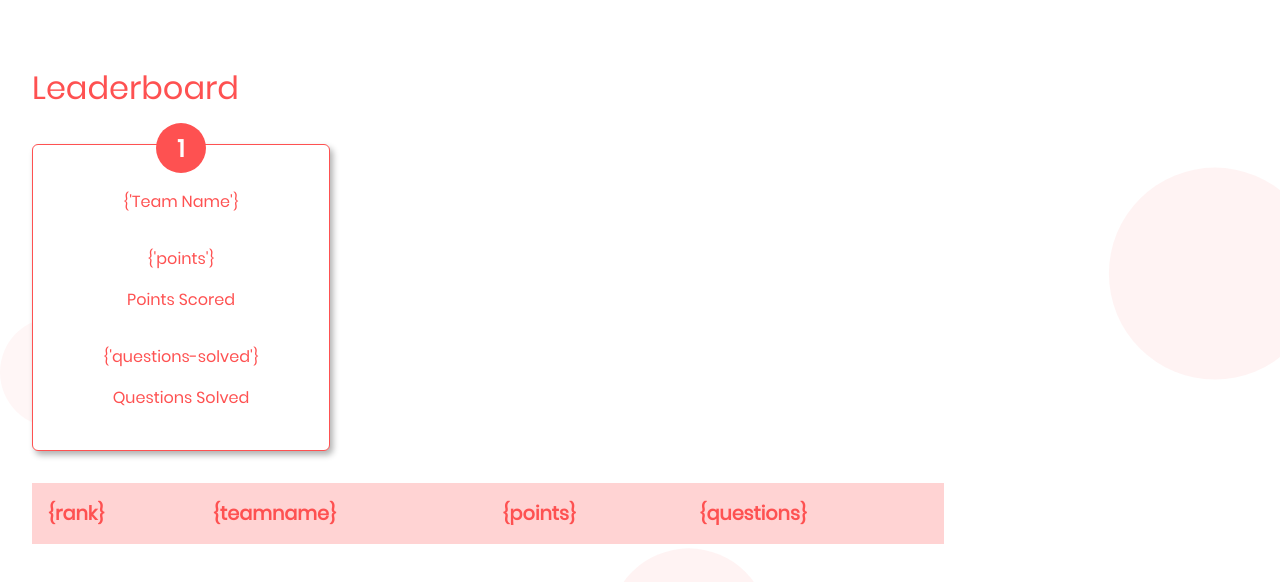
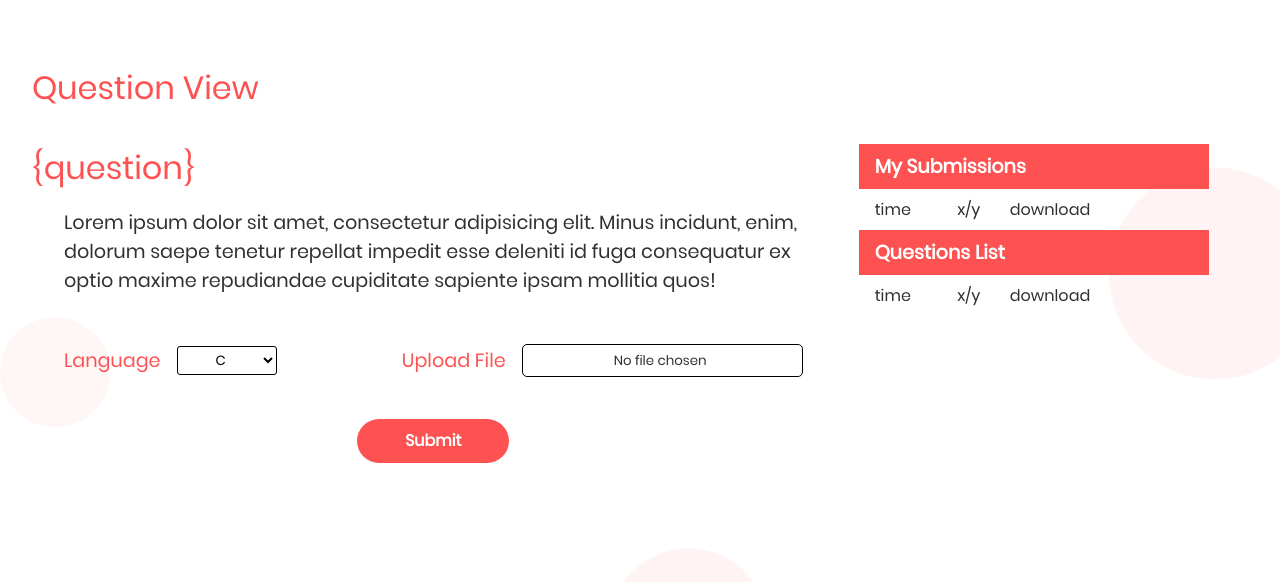
Before and after one commit to AdityaSrivast/codart, a React (Create React App) app: page / in a window 1280 px wide. Shown: the top 582 px of the page. Built offline with nearby package versions, Linux system fonts and the light colour scheme.

Commit message:
finalize UI

```diff
--- a/src/App.js
+++ b/src/App.js
@@ -2,7 +2,8 @@ import React, { Component } from 'react';
 import {BrowserRouter, Route, Switch} from 'react-router-dom';
 // import Landing from './components/landing/landing';
 // import Login from './components/login/login';
-import Leaderboard from './components/dashboard/leaderboard/leaderboard';
+import Questions from './components/dashboard/Question';
+// import Leaderboard from './components/dashboard/leaderboard/leaderboard';
 import './style.css';
 // import logo from './logo.svg';
 // import './App.css';
@@ -12,7 +13,7 @@ class App extends Component {
     return (
       <BrowserRouter>
         <Switch>
-          <Route path="/" component={Leaderboard} />
+          <Route path="/" component={Questions} />
         </Switch>
       </BrowserRouter>
     );
--- /dev/null
+++ b/src/components/dashboard/Question/index.js
@@ -0,0 +1,56 @@
+import React, {Component} from 'react';
+import {Grid, Button} from '@material-ui/core';
+import Submission from './submission';
+import QuestionList from './questionList';
+
+import './style.css';
+
+class Questions extends Component {
+
+    shouldComponentUpdate() {
+        console.log(this.refs);
+    }
+
+    render() {
+        return(
+            <div className="question-section">
+                <p className="heading">Question View</p>
+                <Grid container spacing={24}>
+                    <Grid item lg={8} xs={8}>
+                        <div>
+                            <p className="heading" style={{margin: '0', marginBottom:'1rem'}}>{"{question}"}</p>
+                            <div className="question-container">
+                                <div className="question">
+                                    Lorem ipsum dolor sit amet, consectetur adipisicing elit. Minus incidunt, enim, dolorum saepe tenetur repellat impedit
+                                    esse deleniti id fuga consequatur ex optio maxime repudiandae cupiditate sapiente ipsam mollitia quos!
+                                </div>
+                                <div className="question-form">
+                                    <div>
+                                        <p>Language</p>
+                                        <select>
+                                            <option value="c">C</option>
+                                            <option value="cpp">C++</option>
+                                            <option value="Python">Python</option>
+                                        </select>
+                                    </div>
+                                    <div>
+                                        <p>Upload File</p>
+                                        <input type="file" ref="file" id="file" />
+                                    </div>
+                                </div>
+                            </div>
+                            <br/>
+                            <Button className="submit-btn">Submit</Button>
+                        </div>
+                    </Grid>
+                    <Grid item lg={4} xs={4}>
+                        <Submission/>
+                        <QuestionList/>
+                    </Grid>
+                </Grid>
+            </div>
+        )
+    }
+}
+
+export default Questions;
--- /dev/null
+++ b/src/components/dashboard/Question/questionList.js
@@ -0,0 +1,22 @@
+import React, {Component} from 'react';
+
+class QuestionList extends Component {
+    render() {
+        return (
+            <div className="submission">
+                    {/* <tr> */}
+                    <p>Questions List</p>
+                    <table  cellspacing="0" cellpadding="0">
+                    {/* </tr> */}
+                    <tr>
+                        <td>time</td>
+                        <td>x/y</td>
+                        <td>download</td>
+                    </tr>
+                </table>
+            </div>
+        );
+    }
+}
+
+export default QuestionList;
--- /dev/null
+++ b/src/components/dashboard/Question/style.css
@@ -0,0 +1,100 @@
+.question-section {
+    padding: 2rem;
+}
+
+.heading {
+    color: #FE5151;
+    font-size: 2rem;
+}
+
+.question-container {
+    padding: 0 2rem;
+}
+
+.question {
+    font-size: 1.2rem;
+}
+
+.question-form {
+    display: flex;
+    justify-content: space-between;
+    margin-top: 2rem;
+}
+
+.question-form>div {
+    display: flex;
+    align-items: center;
+}
+
+.question-form>div>p {
+    margin-right: 1rem;
+}
+
+.question-form p {
+    color: #FE5151;
+    font-size: 1.2rem;
+}
+
+.question-form>div select {
+    background-color: #fff;
+    border: 1px solid #000;
+    padding: 3px 1rem;
+    border-radius: 3px;
+    text-align: center;
+}
+.question-form>div input::-webkit-file-upload-button {
+    visibility: hidden;
+    /* display: none; */
+}
+.question-form>div input::before {
+    content: '';
+    display: inline-block;
+    white-space: nowrap;
+    -webkit-box-sizing: border-box;
+  -moz-box-sizing: border-box;
+  box-sizing: border-box;
+}
+
+.question-form>div input {
+    background-color: #fff;
+    border: 1px solid #000;
+    padding: 5px 0;
+    cursor: pointer;
+    border-radius: 5px;
+    outline: none;
+}
+
+.question-form>div input:hover {
+    background-color: rgba(0,0,0,0.05);
+}
+
+.submit-btn {
+    background-color: #FE5151 !important;
+    color: #fff !important;
+    font-family: 'Poppins' ,sans-serif !important;
+    text-transform: none !important;
+    padding: .5rem 3rem !important;
+    border-radius: 50px !important;
+    font-size: 1rem !important;
+    font-weight: bold !important;
+    margin: 0 auto !important;
+    display: flex !important;
+}
+
+/* SUBMISSIONS */
+
+.submission {
+    width: 90%;
+}
+.submission p {
+    background-color: #FE5151;
+    color: #fff;
+    font-size: 1.2rem;
+    margin: 0;
+    padding: .5rem 1rem;
+    font-weight: bold;
+}
+.submission table {
+    width: 100%;
+    padding: .5rem 1rem;
+}
--- /dev/null
+++ b/src/components/dashboard/Question/submission.js
@@ -0,0 +1,22 @@
+import React, {Component} from 'react';
+
+class Submission extends Component {
+    render() {
+        return (
+            <div className="submission">
+                    {/* <tr> */}
+                    <p>My Submissions</p>
+                    <table  cellspacing="0" cellpadding="0">
+                    {/* </tr> */}
+                    <tr>
+                        <td>time</td>
+                        <td>x/y</td>
+                        <td>download</td>
+                    </tr>
+                </table>
+            </div>
+        );
+    }
+}
+
+export default Submission;
--- a/src/components/dashboard/leaderboard/leaderboard.css
+++ b/src/components/dashboard/leaderboard/leaderboard.css
@@ -32,3 +32,15 @@
     background-color: rgba(254, 81, 81, .25);
     padding: 1rem;
 }
+
+@media only screen and (max-width: 1200px) {
+    .leaderboard-list>table td {
+        font-size: 1rem;
+    }
+}
+
+@media only screen and (max-width: 900px) {
+    .leaderboard-list>table td {
+        font-size: 15px;
+    }
+}
--- a/src/components/dashboard/leaderboard/leaderboard.js
+++ b/src/components/dashboard/leaderboard/leaderboard.js
@@ -9,7 +9,7 @@ class Leaderboard extends Component {
         return(
             <div className="leaderboard-section">
                 <Grid container>
-                    <Grid item lg={9}>
+                    <Grid item lg={9} xs={8}>
                     <p className="heading">Leaderboard</p>
                     <TopCard/>
                     <div className="leaderboard-list">
--- a/src/style.css
+++ b/src/style.css
@@ -26,7 +26,7 @@ html, body {
   font-family: 'Poppins' ,sans-serif !important;
   color: #303030;
 }
-input, label {
+input, label, option, select {
   font-family: 'Poppins' ,sans-serif !important;
 }
 
```
Also changed, not shown: src/components/dashboard/Question/results/results.js (added, +30 -0 lines), src/components/dashboard/Question/results/testcase.js (added, +22 -0 lines).
